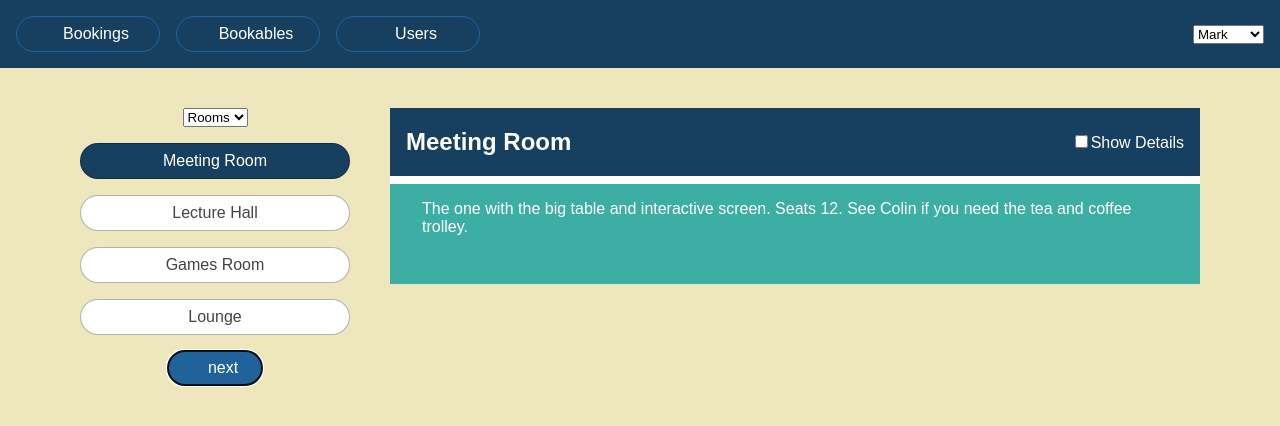
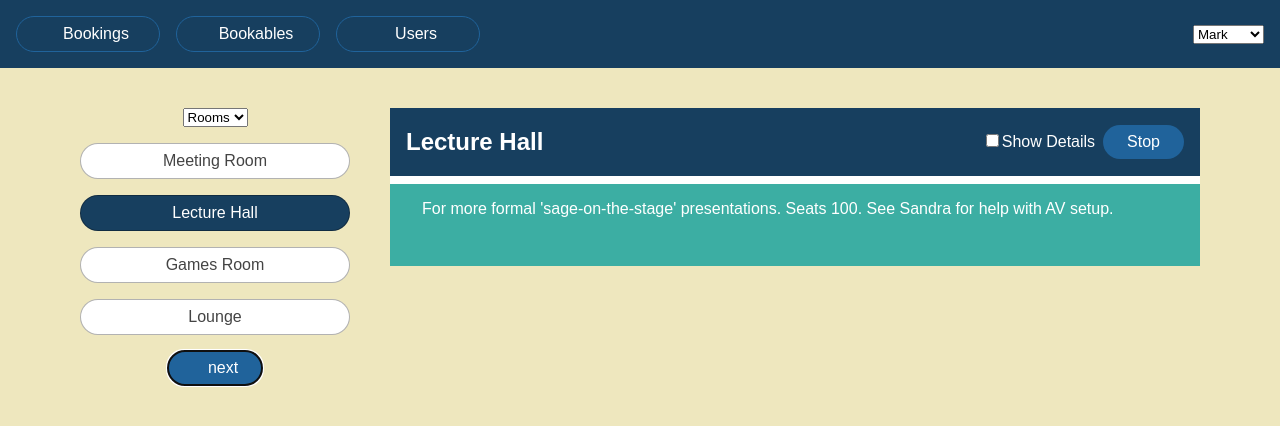
Before and after one commit to nerdcoding/book-react-hooks, a React (Create React App) app in the folder react-hooks/: page /bookables in a window 1280 px wide. Shown: the top 426 px of the page. Built offline with nearby package versions, Linux system fonts and the light colour scheme; data requests are answered from the project's data file; some icons are missing.

Commit message:
Add timer for presentation mode of bookables with useRef()

```diff
--- a/react-hooks/src/components/Bookables/BookablesList.js
+++ b/react-hooks/src/components/Bookables/BookablesList.js
@@ -1,4 +1,4 @@
-import React, {useReducer, useEffect} from 'react';
+import React, {useReducer, useEffect, useRef} from 'react';
 
 import {FaArrowRight, FaSpinner} from 'react-icons/all';
 
@@ -24,6 +24,8 @@ export default function BookablesList() {
     const bookablesInGroup = bookables.filter(bookable => bookable.group === group);
     const selectedBookable = bookablesInGroup[bookableIndex];
 
+    const timerRef = useRef(null);
+
     useEffect(() => {
         dispatch({
             type: 'FETCH_BOOKABLES_REQUEST'
@@ -42,6 +44,20 @@ export default function BookablesList() {
                 });
             });
     }, []);
+
+    useEffect(() => {
+        timerRef.current = setInterval(() => {
+            dispatch({
+                type: "NEXT_BOOKABLE"
+            });
+        }, 3000);
+
+        return stopPresentation;
+    }, []);
+
+    function stopPresentation() {
+        clearInterval(timerRef.current);
+    }
 
     if (error) {
         return <p>{error.message}</p>
@@ -112,6 +128,10 @@ export default function BookablesList() {
                                     />
                                     Show Details
                                 </label>
+                                <button className="btn"
+                                        onClick={stopPresentation}>
+                                    Stop
+                                </button>
                             </span>
                         </div>
 
```
Also changed, not shown: 1 other file (tests, documents, lock files or other folders).
